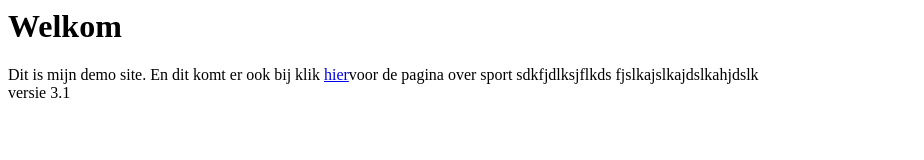
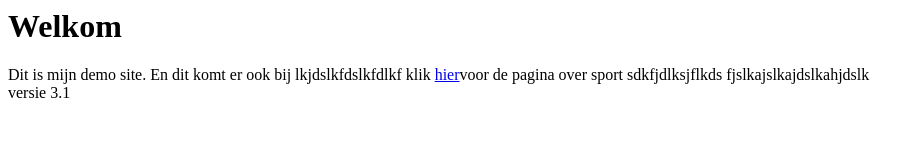
Before and after one commit to ryanatvlietland/demo, a plain HTML site: page index.html in a window 1280 px wide. Shown: the whole page, without its empty margins (0-924 px from the left). Drawn offline with Linux system fonts and the light colour scheme.

Commit message:
Update index.html

```diff
--- a/index.html
+++ b/index.html
@@ -7,6 +7,7 @@
 <h1>Welkom</h1>
 
     Dit is mijn demo site. En dit komt er ook bij
+    lkjdslkfdslkfdlkf
 
     klik <a href="sport.html"> hier</a>voor de pagina over sport sdkfjdlksjflkds
     fjslkajslkajdslkahjdslk
```
